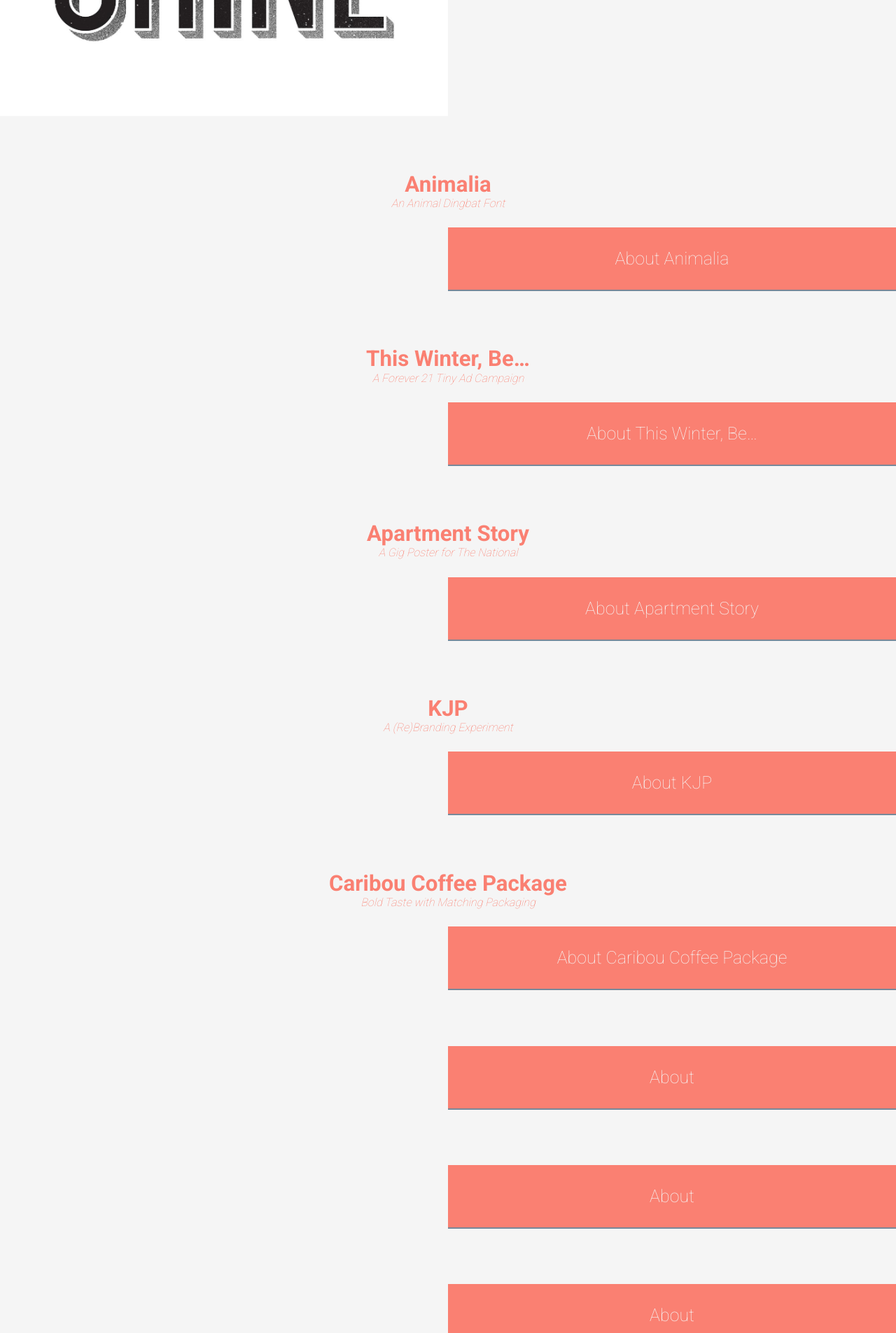
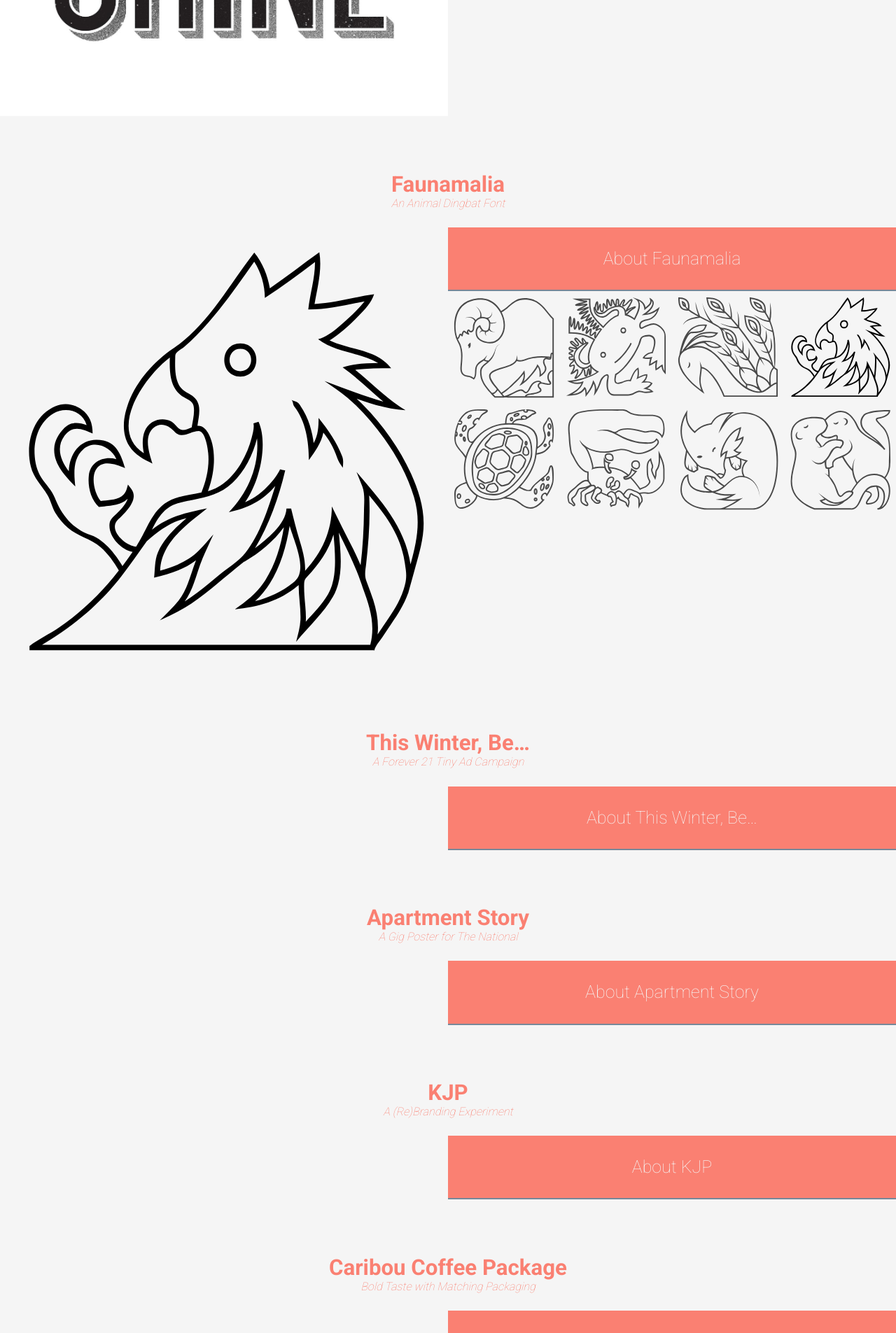
Before and after one commit to alkalinegenome/alkalinegenome.github.io, a Jekyll site: the page built from index.html, in a window 1280 px wide. Shown: the part 2015-3920 px from the top of the page at 70% size. Built offline with Jekyll 4.4.1, drawn with Linux system fonts in a browser that asks for light colours; nearby versions of some CDN libraries; some web fonts are replaced.

Commit message:
Faunamalia Imagery Upped
+ Success!

```diff
--- a/index.html
+++ b/index.html
@@ -37,21 +37,15 @@
 
 {% include pieces.html title="SHINE" desc="A Statement Against Bullying" about="SHINE is for the local high school's anti-bullying club. To be printed on club t-shirts, this piece expanded beyond its original intent to appear in print flyers, brochures, posters, digital correspondence, on the web and fabric patches. The project had to inspire and communicate the idea of anti-bullying. In hopes to avoid the literally saying anti-bullying, a lighthouse was utilized as the symbol—to withstand on both sunny and stormy days and to be a beacon for others to follow." thumb1="/thumbs/shine/1thumb.jpg" img1="/images/shine/1.jpg" alt1="" thumb2="/thumbs/shine/2thumb.jpg" img2="/images/shine/2.jpg" alt2="" thumb3="/thumbs/shine/3thumb.jpg" img3="/images/shine/3.jpg" alt3="" thumb4="" img5="" alt5="" thumb6="" img6="" alt6="" thumb7="" img7="" alt7="" thumb8="" img8="" alt8="" %}
 
-{% include pieces.html title="Animalia" desc="An Animal Dingbat Font" about="Animalia is a simple yet playful dingbat-style font. Each illustypetion fit within a box to create monospacing and prevent awkward spacing." thumb1="" img1="" alt1="" thumb2="" img2="" alt2="" thumb3="" img3="" alt3="" thumb4="" img5="" alt5="" thumb6="" img6="" alt6="" thumb7="" img7="" alt7="" thumb8="" img8="" alt8="" %}
+{% include pieces.html title="Faunamalia" desc="An Animal Dingbat Font" about="Faunamalia is a simple yet playful dingbat-style font. Each illus-type-tion fits within a box to create monospacing and prevent awkward spacing." thumb1="/images/faunamalia/1.svg" img1="/images/faunamalia/1.svg" alt1="Hawk" thumb2="/images/faunamalia/2.svg" img2="/images/faunamalia/1.svg" alt2="Peacock" thumb3="/images/faunamalia/3.svg" img3="/images/faunamalia/3.svg" alt3="Axolotl" thumb4="/images/faunamalia/4.svg" img4="/images/faunamalia/4.svg" alt4="Rocky Mountain Bighorn" thumb5="/images/faunamalia/5.svg" img5="/images/faunamalia/5.svg" alt5="Otter couple holding hands" thumb6="/images/faunamalia/6.svg" img6="/images/faunamalia/6.svg" alt6="Dreaming fox" thumb7="/images/faunamalia/7.svg" img7="/images/faunamalia/7.svg" alt7="Fiddle crab" thumb8="/images/faunamalia/8.svg" img8="/images/faunamalia/8.svg" alt8="Sea Turtle" %}
 
-{% include pieces.html title="This Winter, Be…" desc="A Forever 21 Tiny Ad Campaign" about="Winters in Canada, especially in Ottawa can get pretty cold. Lots of people would rather stay indoors. This ad campaign celebrates the nicer things of winter. Comfy and warm clothes, steaming hot chocolate on a snowy day, and relaxing while knowing you look bad-ass in your new jacket. Each new iteration has hand-lettered type that conveys each adjective to make the ads more personal and relatable." thumb1="" img1="" alt1="" thumb2="" img2="" alt2="" thumb3="" img3="" alt3="" thumb4="" img5="" alt5="" thumb6="" img6="" alt6="" thumb7="" img7="" alt7="" thumb8="" img8="" alt8="" %}
+{% include pieces.html title="This Winter, Be…" desc="A Forever 21 Tiny Ad Campaign" about="Winters in Canada, especially in Ottawa can get pretty cold. Lots of people would rather stay indoors. This ad campaign celebrates the nicer things of winter. Comfy and warm clothes, steaming hot chocolate on a snowy day, and relaxing while knowing you look bad-ass in your new jacket. Each new iteration has hand-lettered type that conveys each adjective to make the ads more personal and relatable." thumb1="" img1="" alt1="" thumb2="" img2="" alt2="" thumb3="" img3="" alt3="" thumb4="" img4="" alt4="" thumb5="" img5="" alt5="" thumb6="" img6="" alt6="" thumb7="" img7="" alt7="" thumb8="" img8="" alt8="" %}
 
-{% include pieces.html title="Apartment Story" desc="A Gig Poster for The National" about="Based on a fictitious tour named Apartment Story, this gig poster invites the public to join in the ravelry that is The National." thumb1="" img1="" alt1="" thumb2="" img2="" alt2="" thumb3="" img3="" alt3="" thumb4="" img5="" alt5="" thumb6="" img6="" alt6="" thumb7="" img7="" alt7="" thumb8="" img8="" alt8="" %}
+{% include pieces.html title="Apartment Story" desc="A Gig Poster for The National" about="Based on a fictitious tour named Apartment Story, this gig poster invites the public to join in the ravelry that is The National." thumb1="" img1="" alt1="" thumb2="" img2="" alt2="" thumb3="" img3="" alt3="" thumb4="" img4="" alt4="" thumb5="" img5="" alt5="" thumb6="" img6="" alt6="" thumb7="" img7="" alt7="" thumb8="" img8="" alt8="" %}
 
-{% include pieces.html title="KJP" desc="A (Re)Branding Experiment" about="I took a company that had no to minimal branding and gave it an identity. KJP was a fun and particularly challenging project as unlike their competition their sole specialty is their extensive and gorgeous selection of wood. A mature and serious tone in the overall design was implemented in which the logo honors the individual and respects the trade/craft." thumb1="" img1="" alt1="" thumb2="" img2="" alt2="" thumb3="" img3="" alt3="" thumb4="" img5="" alt5="" thumb6="" img6="" alt6="" thumb7="" img7="" alt7="" thumb8="" img8="" alt8="" %}
+{% include pieces.html title="KJP" desc="A (Re)Branding Experiment" about="I took a company that had no to minimal branding and gave it an identity. KJP was a fun and particularly challenging project as unlike their competition their sole specialty is their extensive and gorgeous selection of wood. A mature and serious tone in the overall design was implemented in which the logo honors the individual and respects the trade/craft." thumb1="" img1="" alt1="" thumb2="" img2="" alt2="" thumb3="" img3="" alt3="" thumb4="" img4="" alt4="" thumb5="" img5="" alt5="" thumb6="" img6="" alt6="" thumb7="" img7="" alt7="" thumb8="" img8="" alt8="" %}
 
-{% include pieces.html title="Caribou Coffee Package" desc="Bold Taste with Matching Packaging" about="The Caribou Coffee brand is down to earth with a quirky attitude to boot. To continue this attitude, this project uses a careful selection of quality materials, detailed touches, and celebrates the ideal of setting itself apart. In-depth and careful research revealed a startling pattern to coffee packaging trends. In response, the package employs bold eye-catching colors particular to the flavor to adorn the container, a slanted top-opening creates a novel encounter for the user, a glass container wrapped in a dense burlap (to prevent light entering which preserves the beans) gives the individual a tactile experience. The interior of the box is decorated with all the icons in the Caribou flavor line. This packaging helps promote Caribou's philosophy of quality above all else." thumb1="" img1="" alt1="" thumb2="" img2="" alt2="" thumb3="" img3="" alt3="" thumb4="" img5="" alt5="" thumb6="" img6="" alt6="" thumb7="" img7="" alt7="" thumb8="" img8="" alt8="" %}
-
-{% include pieces.html title="" desc="" about="" thumb1="" img1="" alt1="" thumb2="" img2="" alt2="" thumb3="" img3="" alt3="" thumb4="" img5="" alt5="" thumb6="" img6="" alt6="" thumb7="" img7="" alt7="" thumb8="" img8="" alt8="" %}
-
-{% include pieces.html title="" desc="" about="" thumb1="" img1="" alt1="" thumb2="" img2="" alt2="" thumb3="" img3="" alt3="" thumb4="" img5="" alt5="" thumb6="" img6="" alt6="" thumb7="" img7="" alt7="" thumb8="" img8="" alt8="" %}
-
-{% include pieces.html title="" desc="" about="" thumb1="" img1="" alt1="" thumb2="" img2="" alt2="" thumb3="" img3="" alt3="" thumb4="" img5="" alt5="" thumb6="" img6="" alt6="" thumb7="" img7="" alt7="" thumb8="" img8="" alt8="" %}
+{% include pieces.html title="Caribou Coffee Package" desc="Bold Taste with Matching Packaging" about="The Caribou Coffee brand is down to earth with a quirky attitude to boot. To continue this attitude, this project uses a careful selection of quality materials, detailed touches, and celebrates the ideal of setting itself apart. In-depth and careful research revealed a startling pattern to coffee packaging trends. In response, the package employs bold eye-catching colors particular to the flavor to adorn the container, a slanted top-opening creates a novel encounter for the user, a glass container wrapped in a dense burlap (to prevent light entering which preserves the beans) gives the individual a tactile experience. The interior of the box is decorated with all the icons in the Caribou flavor line. This packaging helps promote Caribou's philosophy of quality above all else." thumb1="" img1="" alt1="" thumb2="" img2="" alt2="" thumb3="" img3="" alt3="" thumb4="" img4="" alt4="" thumb5="" img5="" alt5="" thumb6="" img6="" alt6="" thumb7="" img7="" alt7="" thumb8="" img8="" alt8="" %}
 
 	<div class="wrap buffer">
 		<div id="about" class="buffer banner clearfix unit-s-1 unit-m-1 unit-l-5-8 unit-xl-5-8 nav-bar-center">
```
Also changed, not shown: images/faunamalia/1.svg (added), images/faunamalia/2.svg (added), images/faunamalia/3.svg (added), images/faunamalia/4.svg (added), images/faunamalia/5.svg (added), images/faunamalia/6.svg (added), images/faunamalia/7.svg (added), images/faunamalia/8.svg (added).
